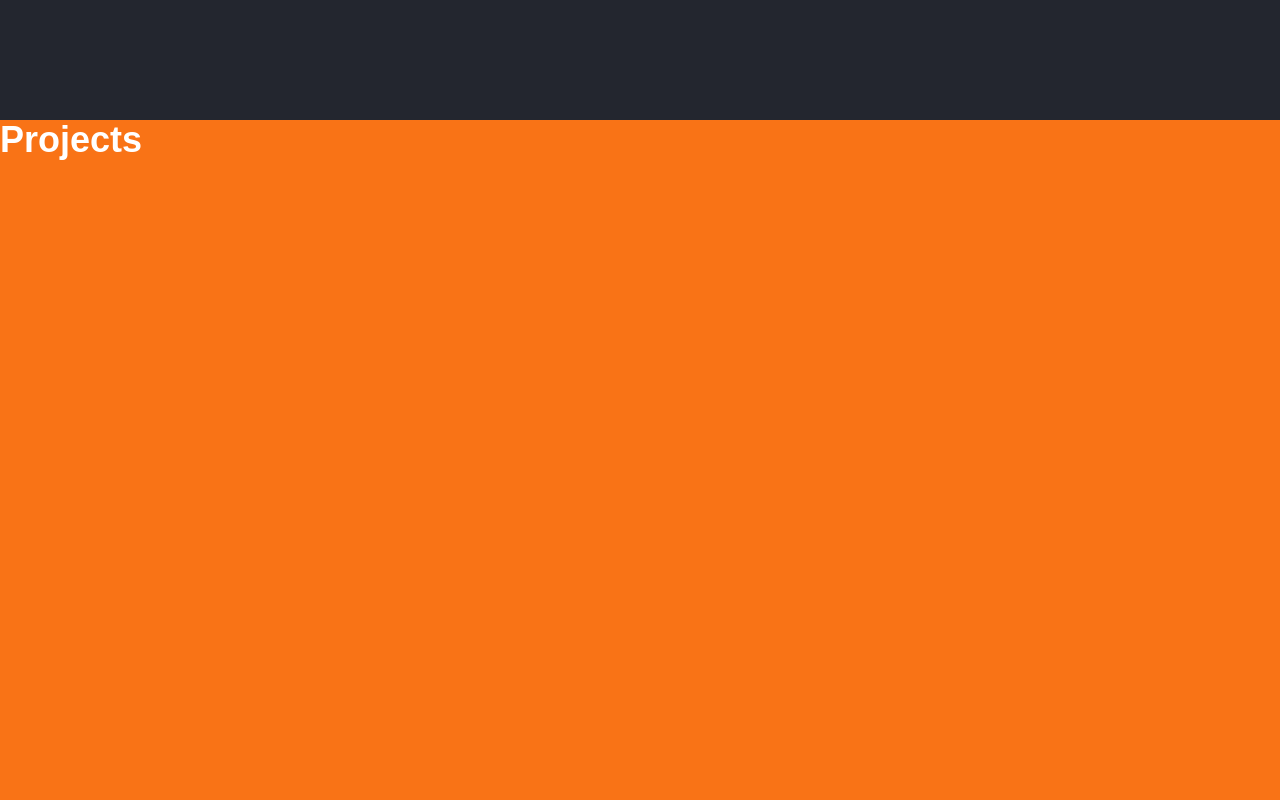
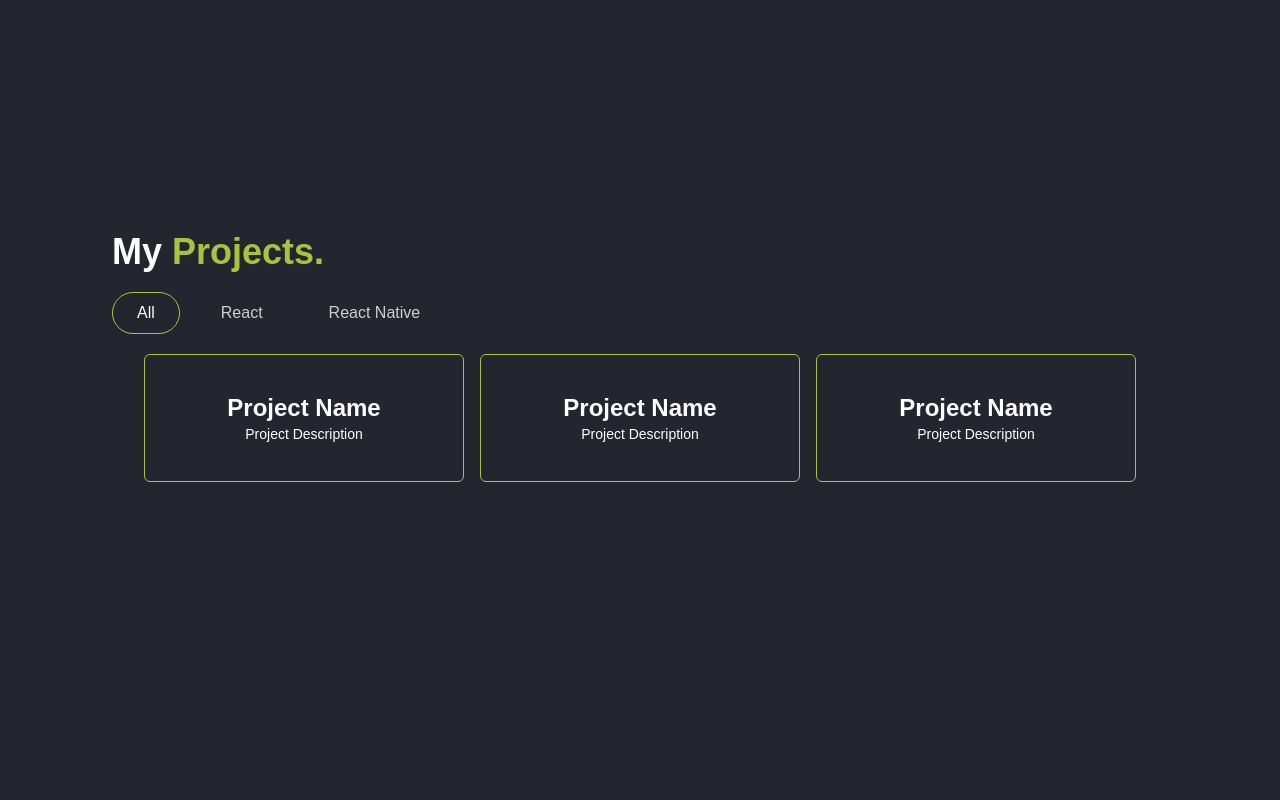
Before and after one commit to ChrisMungiria/react-portfolio, a React (Create React App) app: page / in a window 1280 px wide. Shown: the part 2280-3080 px from the top of the page. Built offline with nearby package versions, Linux system fonts and the light colour scheme.

Commit message:
feat: Projects Page Structure

```diff
--- /dev/null
+++ b/src/components/CustumButton.jsx
@@ -0,0 +1,16 @@
+const CustumButton = ({ onClick, selected, label }) => {
+  return (
+    <button
+      onClick={onClick}
+      className={`${
+        selected === label
+          ? "text-white border-Highlight"
+          : "bg-transparent text-primary border-transparent"
+      } px-6 py-2 rounded-full border `}
+    >
+      {label}
+    </button>
+  );
+};
+
+export default CustumButton;
--- /dev/null
+++ b/src/components/ProjectElement.jsx
@@ -0,0 +1,13 @@
+import { HashLink as Link } from "react-router-hash-link";
+const ProjectElement = () => {
+  return (
+    <Link className="w-full h-32 border rounded-md border-Highlight max-w-xs transition duration-500 ease-in-out transform hover:shadow-outline-glow">
+      <div className="flex flex-col items-center justify-center h-full">
+        <h1 className="text-white text-2xl font-bold">Project Name</h1>
+        <p className="text-white text-sm">Project Description</p>
+      </div>
+    </Link>
+  );
+};
+
+export default ProjectElement;
--- a/src/pages/Projects.jsx
+++ b/src/pages/Projects.jsx
@@ -1,9 +1,36 @@
-import React from "react";
+import { useState } from "react";
+import CustumButton from "../components/CustumButton";
+import ProjectElement from "../components/ProjectElement";
 
 const Projects = () => {
+  const [selected, setSelected] = useState("All");
   return (
-    <section className="w-screen h-screen bg-orange-500">
-      <h1 className="text-4xl font-bold text-white">Projects</h1>
+    <section className="w-screen h-screen bg-background p-28">
+      <h1 className="text-4xl font-bold text-white">
+        My <span className="text-Highlight">Projects.</span>
+      </h1>
+      <div className="flex gap-4 mt-5">
+        <CustumButton
+          onClick={() => setSelected("All")}
+          selected={selected}
+          label="All"
+        />
+        <CustumButton
+          onClick={() => setSelected("React")}
+          selected={selected}
+          label="React"
+        />
+        <CustumButton
+          onClick={() => setSelected("React Native")}
+          selected={selected}
+          label="React Native"
+        />
+      </div>
+      <div className="w-full mt-5 flex items-center justify-center gap-4 flex-wrap">
+        <ProjectElement />
+        <ProjectElement />
+        <ProjectElement />
+      </div>
     </section>
   );
 };
--- a/tailwind.config.js
+++ b/tailwind.config.js
@@ -8,6 +8,14 @@ module.exports = {
         Highlight: "#ABC241",
         primary: "#D0CED1",
       },
+      boxShadow: {
+        "outline-glow": "0 0 10px #ABC241",
+      },
+    },
+  },
+  variants: {
+    extend: {
+      boxShadow: ["hover"],
     },
   },
   plugins: [],
```
Also changed, not shown: 1 other file (tests, documents, lock files or other folders).
